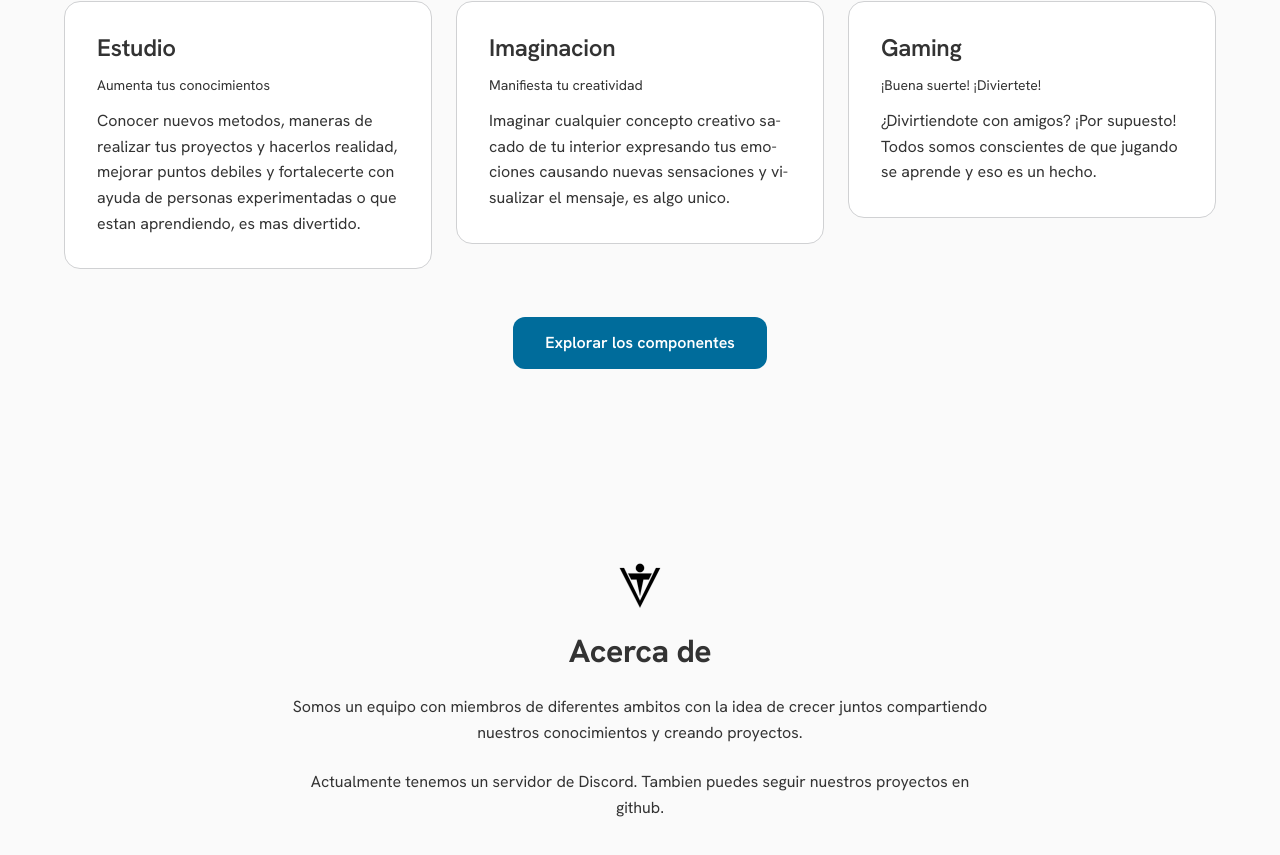
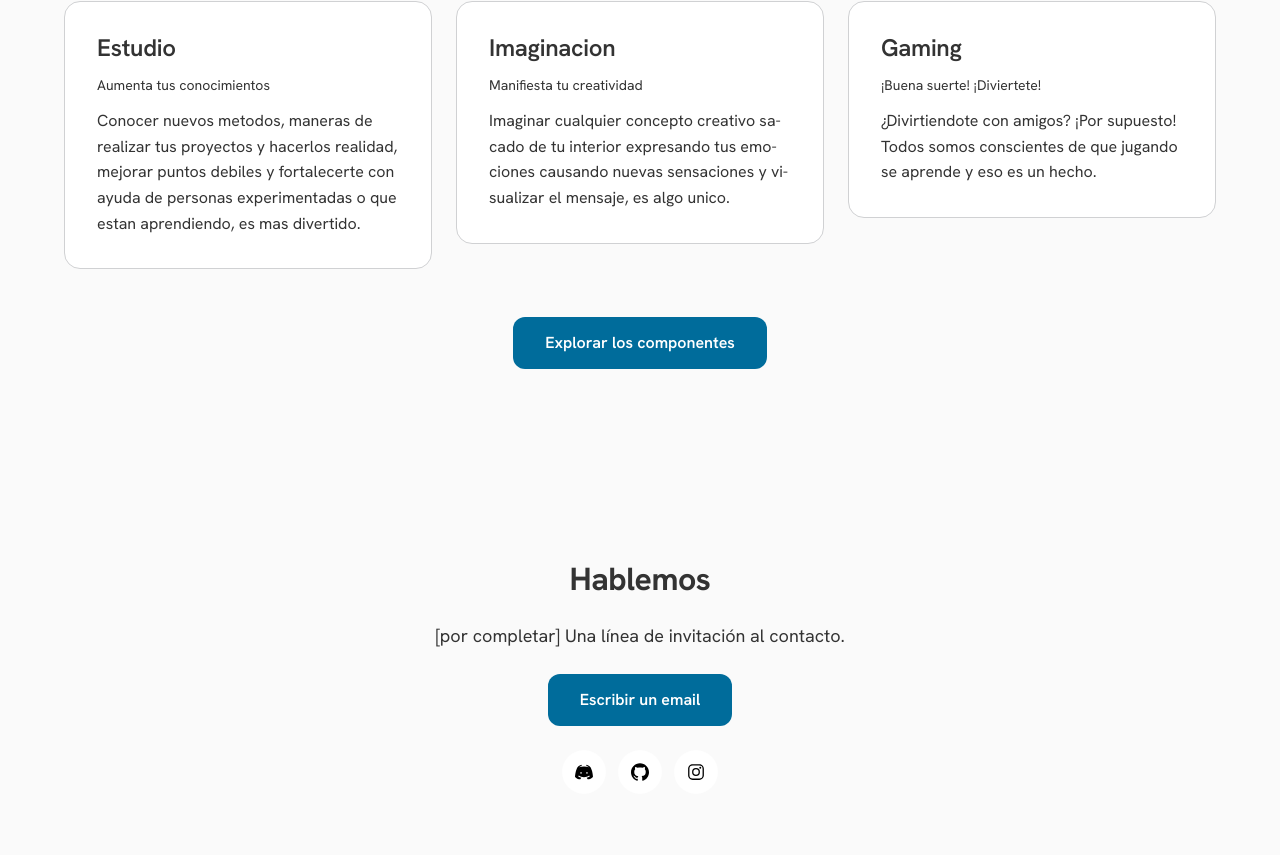
Before and after one commit to VoidToInfinite/vti, a Next.js app: page / in a window 1280 px wide. Shown: the part 1837-2692 px from the top of the page. Built offline with nearby package versions, Linux system fonts and the light colour scheme.

Commit message:
feat(sections): Contact, la escena en calma que cierra el viaje

```diff
--- a/app/page.tsx
+++ b/app/page.tsx
@@ -2,6 +2,7 @@ import { Navbar } from "@/components/layout/Navbar/Navbar";
 import { Hero } from "@/components/sections/Hero/Hero";
 import { Story } from "@/components/sections/Story/Story";
 import { Features } from "@/components/sections/Features/Features";
+import { Contact } from "@/components/sections/Contact/Contact";
 import { About } from "@/components/sections/About/About";
 import { Footer } from "@/components/layout/Footer/Footer";
 
@@ -13,6 +14,7 @@ export default function HomePage() {
         <Hero />
         <Story />
         <Features />
+        <Contact />
         <About />
       </main>
       <Footer />
--- /dev/null
+++ b/src/components/sections/Contact/Contact.tsx
@@ -0,0 +1,54 @@
+"use client";
+
+import type { ReactElement } from "react";
+import { useTranslation } from "react-i18next";
+import styled from "styled-components";
+import { Button } from "@/components/ui/Button/Button";
+import { Socials } from "@/components/layout/Socials/Socials";
+import { Typography } from "@/components/ui/Typography/Typography";
+import { links } from "@/config/links";
+
+/**
+ * Escena 4 y última (spec §2): tras el ojo, el descenso y el showcase, aquí
+ * el espectáculo se retira del todo para que la petición sea imposible de no
+ * ver. Sin escena 3D, sin reveal escalonado, sin efectos — la calma es el
+ * diseño, no un recorte de scope.
+ */
+const ScContact = styled.section`
+  display: flex;
+  flex-direction: column;
+  align-items: center;
+  gap: ${({ theme }) => theme.data.space[5]};
+  padding: ${({ theme }) => theme.data.space[9]}
+    ${({ theme }) => theme.data.space[5]};
+  max-width: ${({ theme }) => theme.data.grid.prose};
+  margin-inline: auto;
+  text-align: center;
+`;
+
+export function Contact(): ReactElement {
+  const { t } = useTranslation("home");
+
+  return (
+    <ScContact
+      id="contact"
+      aria-labelledby="contact-title"
+    >
+      <Typography
+        variant="h2"
+        id="contact-title"
+      >
+        {t("Home.contact.title")}
+      </Typography>
+      <Typography variant="lead">{t("Home.contact.body")}</Typography>
+      <Button
+        as="a"
+        href={links.email}
+        size="lg"
+      >
+        {t("Home.contact.email")}
+      </Button>
+      <Socials />
+    </ScContact>
+  );
+}
--- a/src/i18n/locales/en/home.json
+++ b/src/i18n/locales/en/home.json
@@ -22,6 +22,11 @@
             "description": "We're a team with members in different types of fields with the idea of growing together by sharing knowledge and creating projects.",
             "additionalDescription": "At the moment, we only have our Discord server. You can also follow our github projects."
         },
+        "contact": {
+            "title": "Let's talk",
+            "body": "[por completar] One line inviting contact.",
+            "email": "Send an email"
+        },
         "sections": {
             "title": "Our present",
             "learning": {
--- a/src/i18n/locales/es/home.json
+++ b/src/i18n/locales/es/home.json
@@ -22,6 +22,11 @@
             "description": "Somos un equipo con miembros de diferentes ambitos con la idea de crecer juntos compartiendo nuestros conocimientos y creando proyectos.",
             "additionalDescription": "Actualmente tenemos un servidor de Discord. Tambien puedes seguir nuestros proyectos en github."
         },
+        "contact": {
+            "title": "Hablemos",
+            "body": "[por completar] Una línea de invitación al contacto.",
+            "email": "Escribir un email"
+        },
         "sections": {
             "title": "Nuestro presente",
             "learning": {
```
Also changed, not shown: 1 other file (tests, documents, lock files or other folders).
